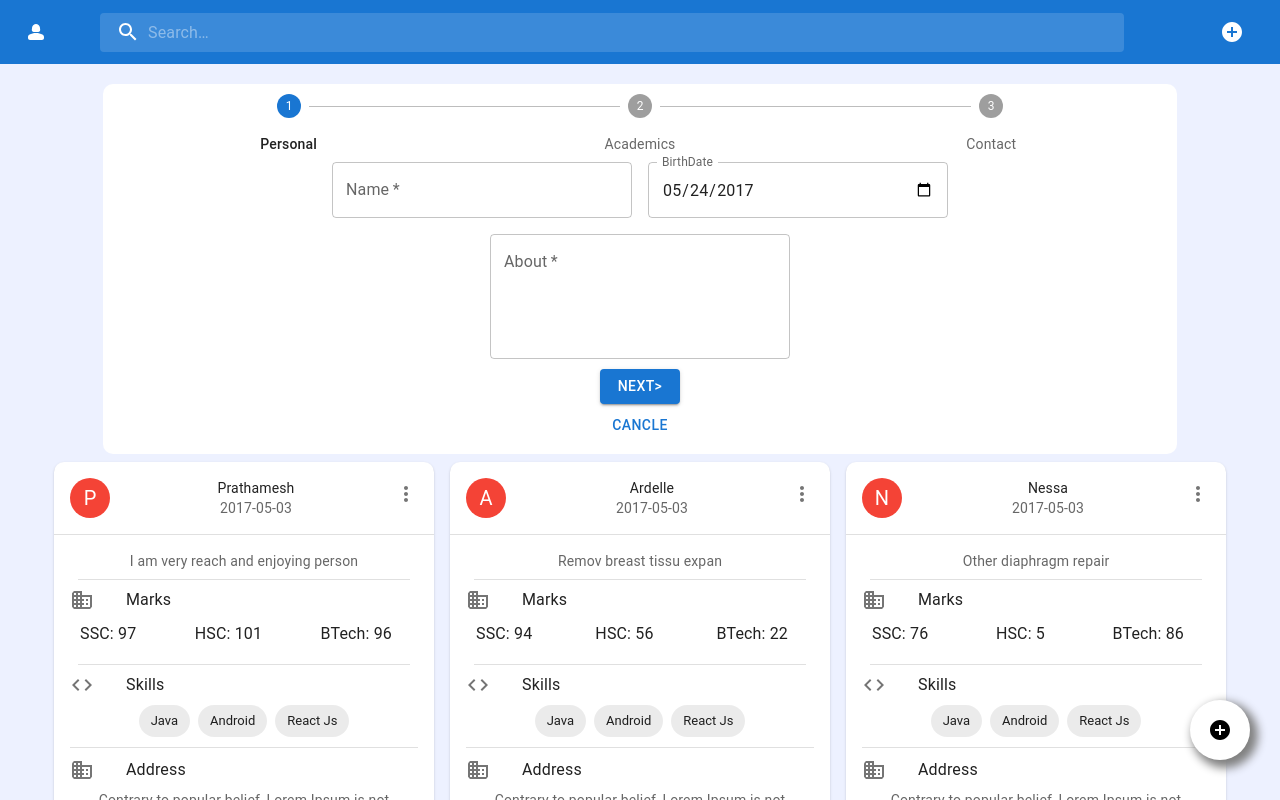
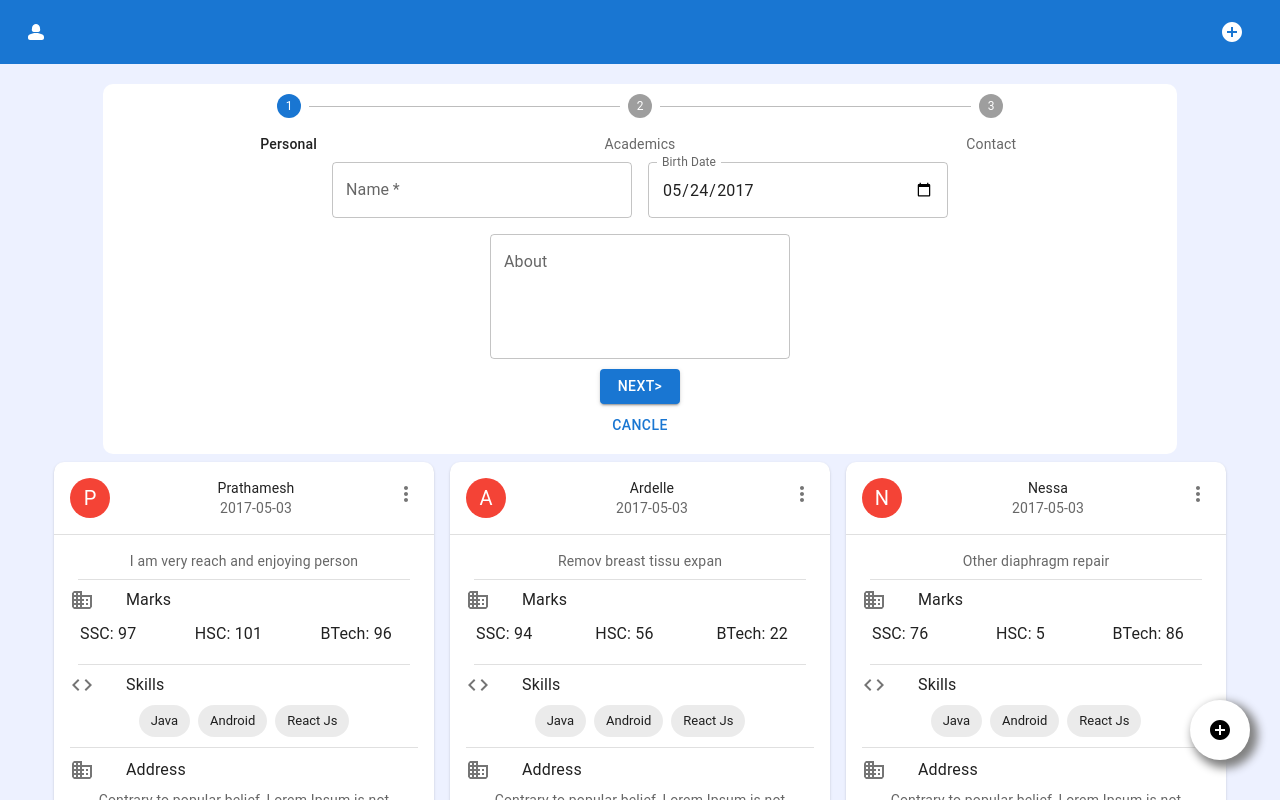
Before and after one commit to Prathamesh-Kulkarni01/Profile-CRUDE_React_TAsk, a React (Create React App) app: page / in a window 1280 px wide. Both pictures are taken after a click on the button 1232 px from the left and 32 px from the top of the page. Shown: the top 800 px of the page. Built offline with nearby package versions, Linux system fonts and the light colour scheme.

Commit message:
Bugs Fixed Searchbar Reamoved

```diff
--- a/src/App.js
+++ b/src/App.js
@@ -33,7 +33,7 @@ function App() {
 
   return (
     <div className="App">
-      <ToolBar data={setProfiles} setDisplayForm={setDisplayForm}></ToolBar>
+      <ToolBar savedData={profiles} data={setProfiles} setDisplayForm={setDisplayForm}></ToolBar>
 
       <Modal
         open={open}
--- a/src/components/Form.js
+++ b/src/components/Form.js
@@ -32,7 +32,7 @@ export function Steps(props) {
 
 export default function Form(props) {
   const [formNo, setFormNo] = React.useState(1);
-  const [formData, setFormData] = React.useState({});
+  const [formData, setFormData] = React.useState({BirthDate:"2017-05-24"});
 
   const handleOnSubmit = () => {
     if (props.obj !== undefined) {
@@ -49,7 +49,7 @@ export default function Form(props) {
       props.handle(false);
       return;
     } else {
-      formData.id=uuid()
+      formData.id = uuid();
       props.addData((data) => {
         const newData = [...data];
         newData.unshift(formData);
@@ -119,7 +119,7 @@ export default function Form(props) {
           sx={{ marginTop: "1px  " }}
           onClick={() => {
             props?.handle && props.handle(false);
-            props.setDisplayForm!==undefined&&props.setDisplayForm(false);
+            props.setDisplayForm !== undefined && props.setDisplayForm(false);
           }}
         >
           Cancle
@@ -162,7 +162,7 @@ export const Form1 = (props) => {
 
         <TextField
           id="outlined-password-input"
-          label="BirthDate"
+          label="Birth Date"
           name="BirthDate"
           type="date"
           style={{ width: "300px" }}
@@ -179,7 +179,7 @@ export const Form1 = (props) => {
           }
         />
         <TextField
-          required
+
           id="outlined-multiline-static"
           label="About"
           name="About"
@@ -287,12 +287,12 @@ export function Form2(props) {
 export const Form3 = (props) => {
   return (
     <div style={{ display: "flex", flexDirection: "column" }}>
-      <div>
+      <div style={{ display: "flex", flexDirection: "column" }}>
         <TextField
           id="outlined-password-input"
           label="Phone"
           name="Phone"
-          style={{ width: "300px" }}
+          style={{ width: "320px" }}
           type="phone"
           defaultValue={props.obj !== undefined ? props.obj.Phone : ""}
           onChange={(e) =>
@@ -307,7 +307,7 @@ export const Form3 = (props) => {
           label="Address"
           id="outlined-multiline-static"
           multiline
-          style={{ width: "300px" }}
+          style={{ width: "320px" }}
           maxRows={8}
           name="Address"
           type="address"
@@ -343,11 +343,16 @@ export const SkillsCkeckBox = (props) => {
             "You to keep atleast one skill...Select any other skills to remove this skill"
           );
         } else {
-          setCheckList((data) => data.filter((item) => item !== e.target.name));
+          setCheckList((data) =>{ const arr= data.filter((item) => item !== e.target.name); return arr;});
         }
       }
     } else {
-      checkList.push(e.target.name);
+      if(checkList.length>2){
+alert("You Can Add Maximum 3 Skills")
+      }else{
+ checkList.push(e.target.name);
+      }
+
     }
 
     props.formData((data) => ({ ...data, Skills: checkList }));
--- a/src/components/Toolbar.js
+++ b/src/components/Toolbar.js
@@ -6,6 +6,7 @@ import IconButton from "@mui/material/IconButton";
 import InputBase from "@mui/material/InputBase";
 import SearchIcon from "@mui/icons-material/Search";
 import { AddCircle, Person2Rounded } from "@mui/icons-material";
+import { useEffect, useState } from "react";
 
 const Search = styled("div")(({ theme }) => ({
   position: "relative",
@@ -49,12 +50,8 @@ const StyledInputBase = styled(InputBase)(({ theme }) => ({
 }));
 
 export default function ToolBar(props) {
-  const handleSearch = (query) => {
-    props.data((data) =>
-      data.filter((val) =>
-        val.Name.toUpperCase().indexOf(query.toUpperCase()) > -1)
-    );
-  };
+
+
 
 
   return (
@@ -71,18 +68,7 @@ export default function ToolBar(props) {
             <Person2Rounded></Person2Rounded>
           </IconButton>
 
-          <Search>
-            <SearchIconWrapper>
-              <SearchIcon />
-            </SearchIconWrapper>
-            <StyledInputBase
-              placeholder="Search…"
-              width="100%"
-              style={{ width: "100%" }}
-              inputProps={{ "aria-label": "search" }}
-              onChange={(e) => handleSearch(e.target.value)}
-            />
-          </Search>
+
           <Box sx={{ flexGrow: 1 }} />
 
           <Box sx={{ display: { xs: "flex" } }}>
```
